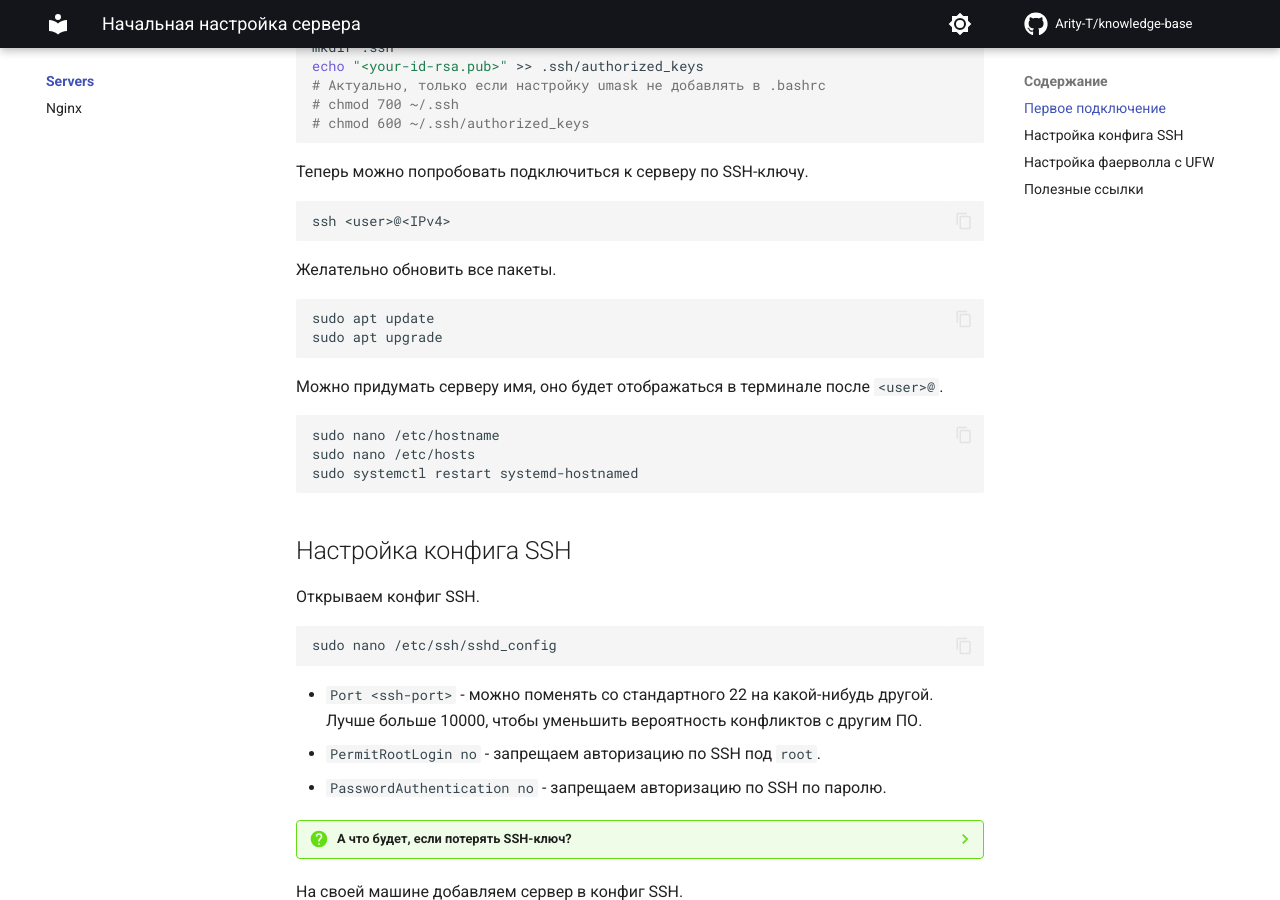
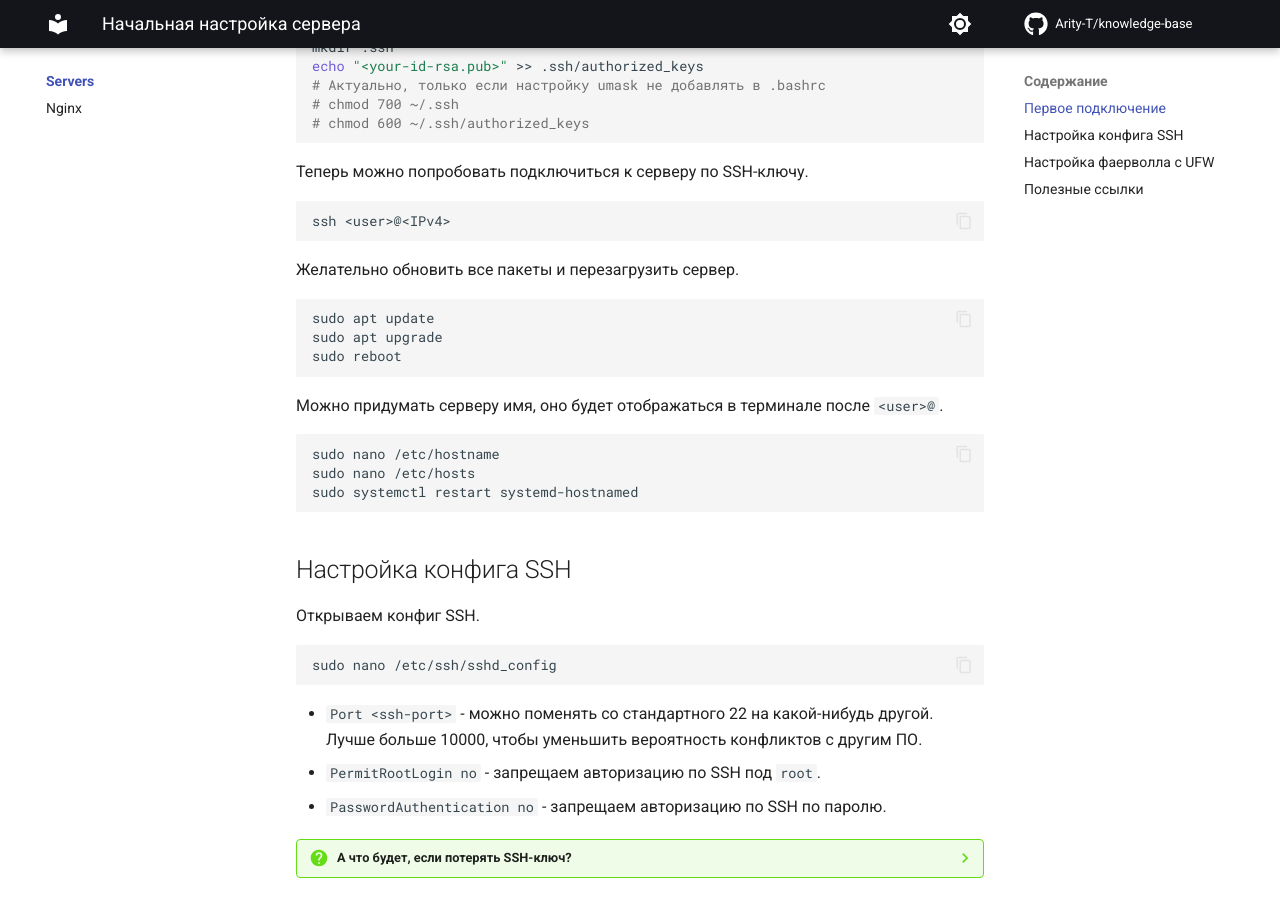
Before and after one commit to Arity-T/knowledge-base, an MkDocs documentation site: the page built from docs/servers/index.md, in a window 1280 px wide and 900 px high, scrolled down 657 px. Built offline with MkDocs 1.6.1 and Material for MkDocs 9.7.7, drawn with Linux system fonts in a browser that asks for light colours; comment, search, counter and statistics services are not loaded.

Commit message:
Пометка про перезагрузку

````diff
--- a/docs/servers/index.md
+++ b/docs/servers/index.md
@@ -32,10 +32,11 @@ echo "<your-id-rsa.pub>" >> .ssh/authorized_keys
 ssh <user>@<IPv4>
 ```
 
-Желательно обновить все пакеты.
+Желательно обновить все пакеты и перезагрузить сервер.
 ```sh
 sudo apt update
 sudo apt upgrade
+sudo reboot
 ```
 
 Можно придумать серверу имя, оно будет отображаться в терминале после `<user>@`.
````
